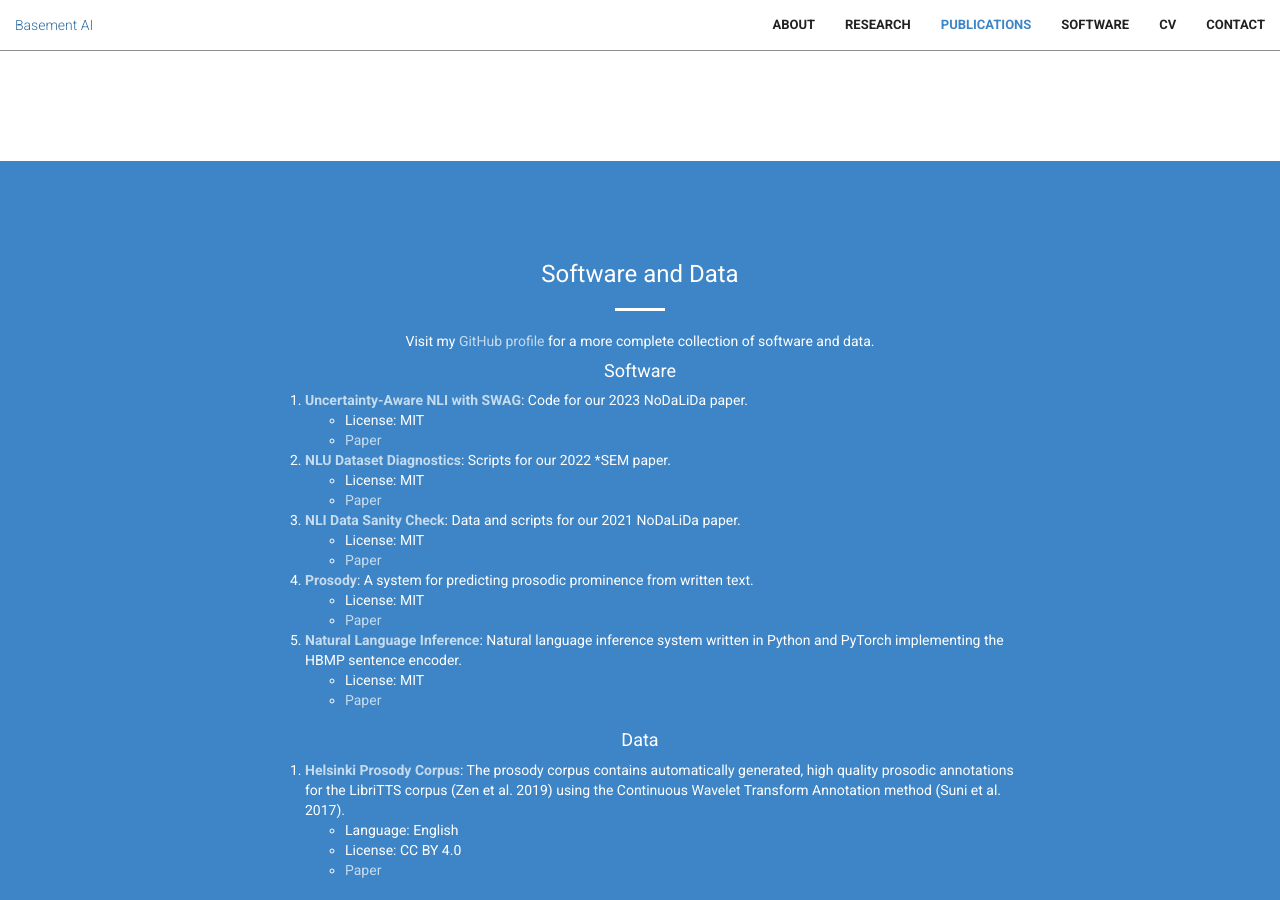
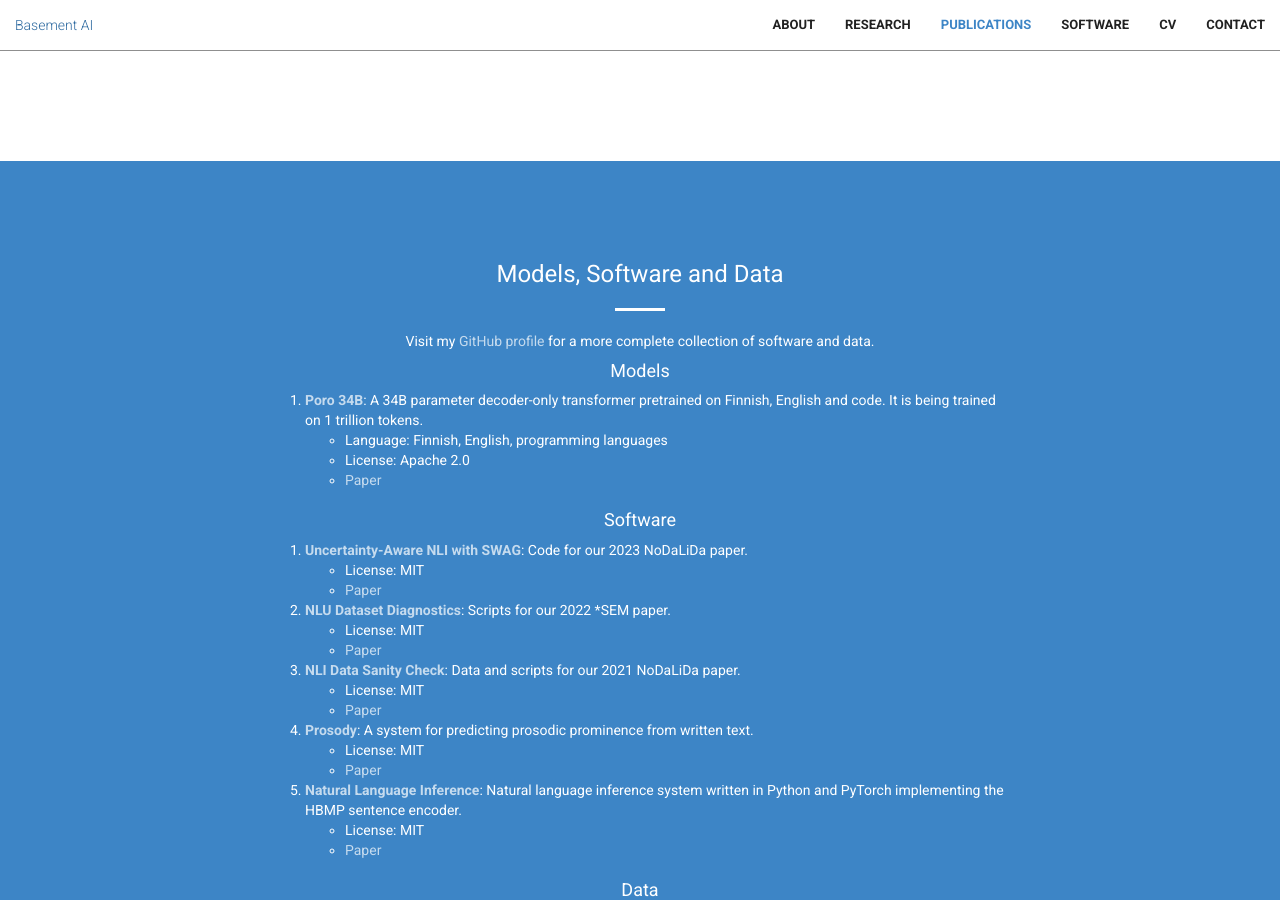
Before and after one commit to Basement-AI/aarne, a Jekyll site: the page built from index.html, in a window 1280 px wide and 900 px high, scrolled down 3576 px. Built offline with Jekyll 4.4.1, drawn with Linux system fonts in a browser that asks for light colours.

Commit message:
added poro

```diff
--- a/_includes/resources.html
+++ b/_includes/resources.html
@@ -2,10 +2,25 @@
     <div class="container">
         <div class="row">
             <div class="col-lg-8 col-lg-offset-2 text-center">
-                <h3 class="section-heading">Software and Data</h3>
+                <h3 class="section-heading">Models, Software and Data</h3>
                 <hr class="light">
 		Visit my <a href="https://github.com/aarnetalman">GitHub profile</a> for a more complete collection of software and data.
-                <h4>Software</h4>
+
+            <h4>Models</h4>
+          </div>
+            <div class="col-lg-8 col-lg-offset-2 text-left">
+              <ol>
+                <li><b><a href="https://huggingface.co/LumiOpen/Poro-34B">Poro 34B</a></b>: A 34B parameter decoder-only transformer pretrained on Finnish, English and code. It is being trained on 1 trillion tokens.
+                    <ul>
+                        <li>Language: Finnish, English, programming languages</li>
+                        <li>License: Apache 2.0</li>
+                        <li><a href="https://arxiv.org/pdf/2404.01856.pdf">Paper</a></li>
+                    </ul>
+                </li>
+            </ol>
+          </div>
+          <div class="col-lg-8 col-lg-offset-2 text-center">
+        <h4>Software</h4>
             </div>
                 <div class="col-lg-8 col-lg-offset-2 text-left">
                   <ol>
```
